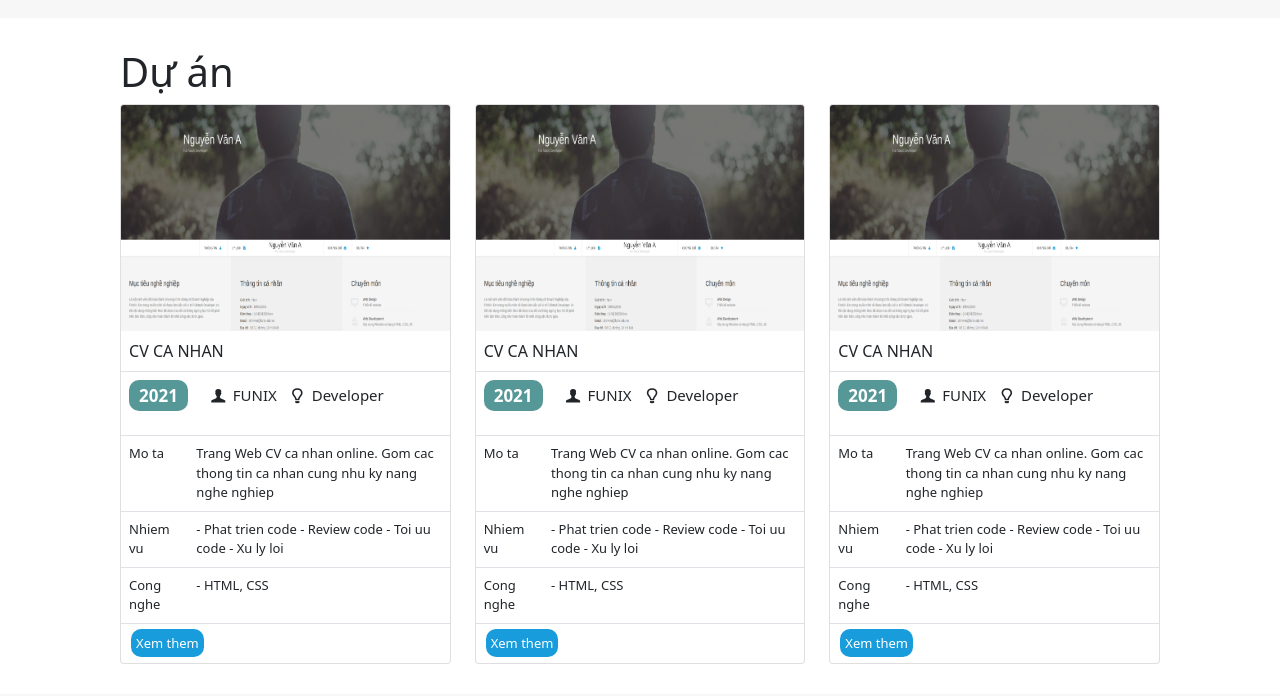
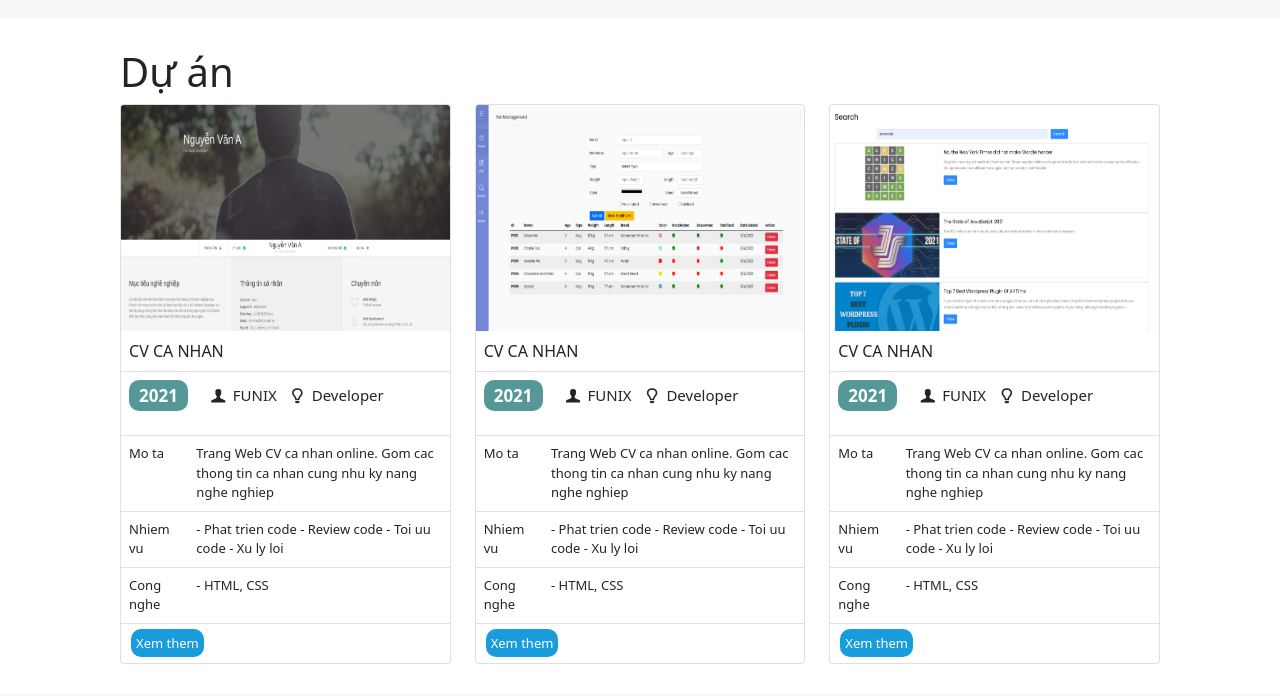
Before and after one commit to TKLXanh/assignment3.github.io, a plain HTML site: page index.html in a window 1280 px wide. Shown: the part 2441-3137 px from the top of the page. Drawn offline with nearby package versions, Linux system fonts and the light colour scheme.

Commit message:
Update index.html

```diff
--- a/index.html
+++ b/index.html
@@ -346,7 +346,7 @@
 				</div>
 				<div class="col-md-4">
 					<div class="project-grid card">
-						<img src="./images/project_1.png" alt="project-1" class="card-img-top">
+						<img src="./images/project_2.png" alt="project-1" class="card-img-top">
 						<div class="card-body p-0">
 							<div class="project-name border-bottom p-2">CV CA NHAN</div>
 							<div class="project-time border-bottom p-2">
@@ -381,7 +381,7 @@
 				</div>
 				<div class="col-md-4">
 					<div class="project-grid card">
-						<img src="./images/project_1.png" alt="project-1" class="card-img-top">
+						<img src="./images/project_3.png" alt="project-1" class="card-img-top">
 						<div class="card-body p-0">
 							<div class="project-name border-bottom p-2">CV CA NHAN</div>
 							<div class="project-time border-bottom p-2">
```
